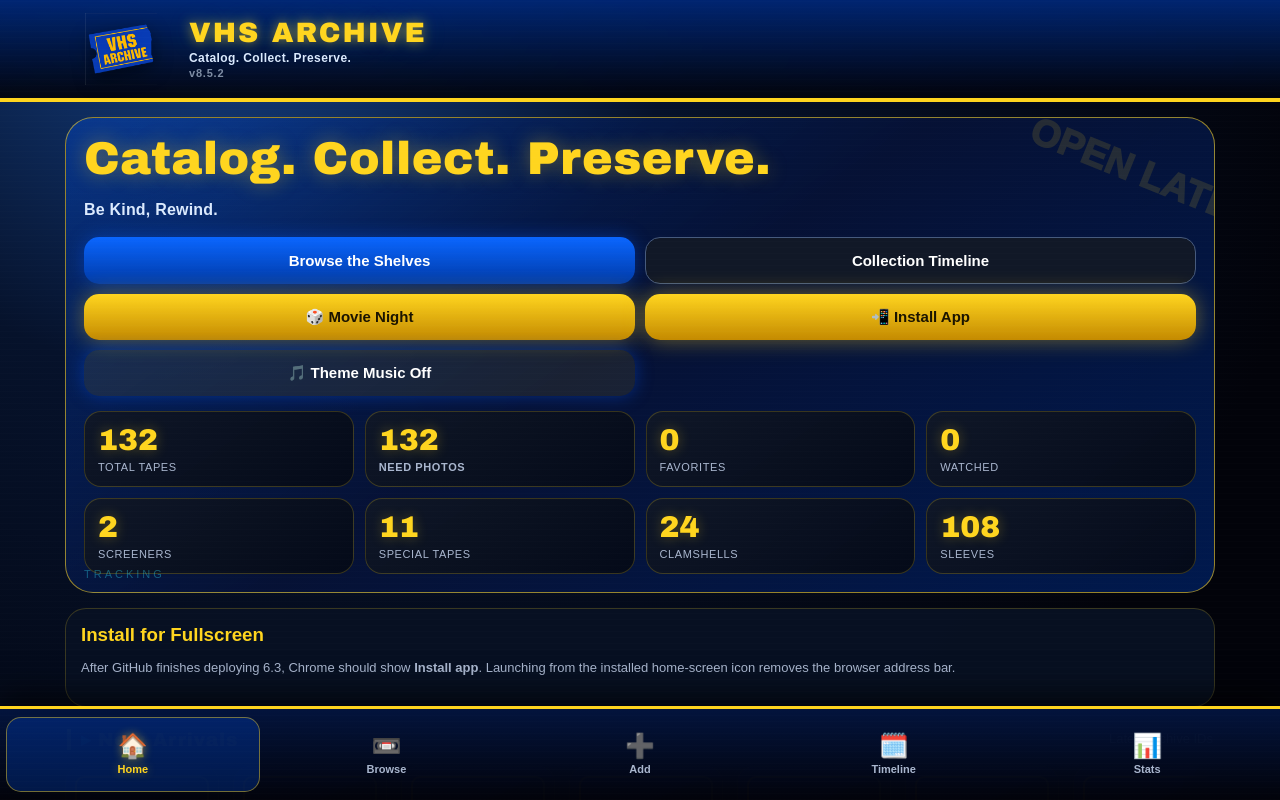
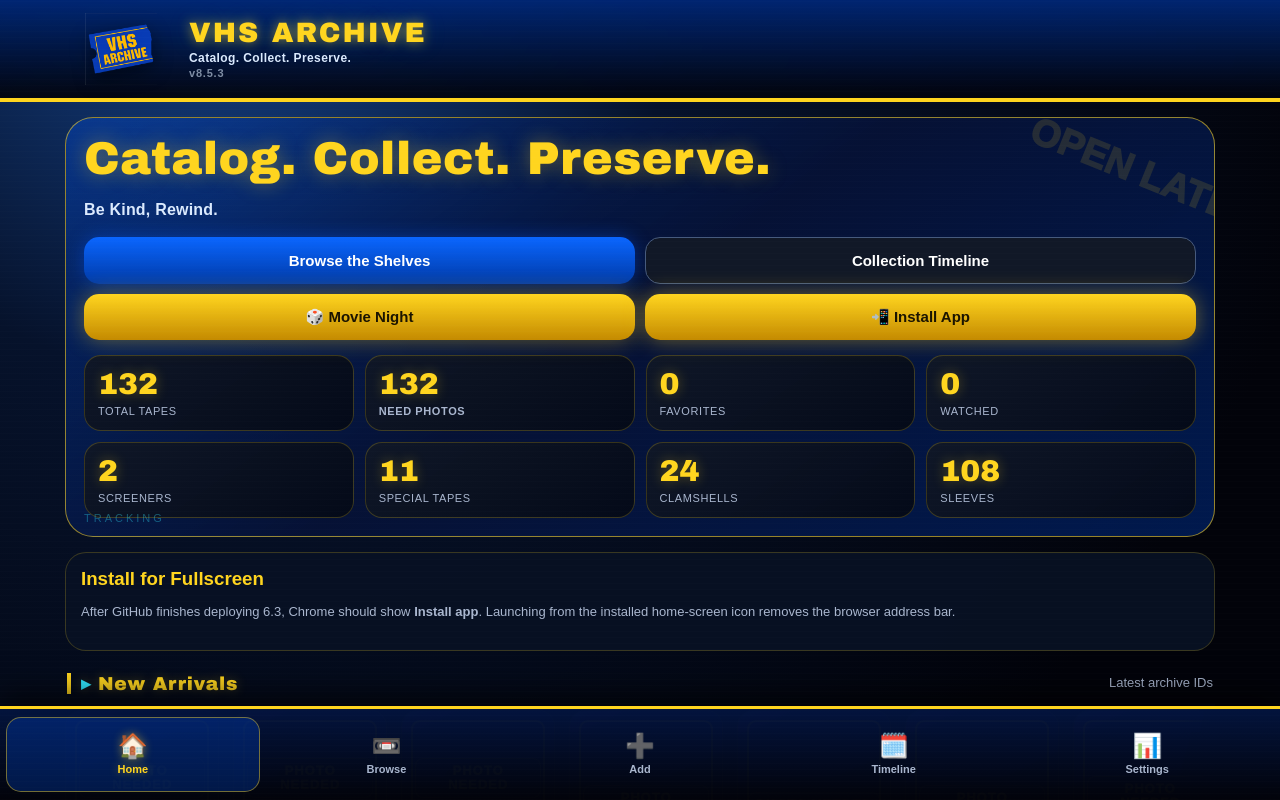
Before and after one commit to Bucket1024/Noah-s-VHS-Archive, a React (Vite) app: page / in a window 1280 px wide. Built offline with nearby package versions, Linux system fonts and the light colour scheme.

Commit message:
Release 8.5.3 - Settings Tab Cleanup

```diff
--- a/index.html
+++ b/index.html
@@ -5,7 +5,7 @@
     <meta name="viewport" content="width=device-width, initial-scale=1.0, viewport-fit=cover" />
     <meta name="theme-color" content="#0058ff" />
     <link rel="manifest" href="./manifest.json" />
-<title>VHS Archive 8.5.2</title>
+<title>VHS Archive 8.5.3</title>
 
     <link rel="icon" href="./favicon.ico" />
     <link rel="icon" type="image/png" sizes="32x32" href="./favicon-32x32.png" />
--- a/package.json
+++ b/package.json
@@ -13,6 +13,6 @@
   },
   "devDependencies": {},
   "name": "vhs-archive",
-  "version": "8.5.2",
+  "version": "8.5.3",
   "private": true
 }
--- a/public/service-worker.js
+++ b/public/service-worker.js
@@ -1,4 +1,4 @@
-const CACHE_NAME = 'vhs-archive-8-5-2';
+const CACHE_NAME = 'vhs-archive-8-5-3';
 const APP_SHELL = [
   './',
   './index.html',
--- a/src/App.jsx
+++ b/src/App.jsx
@@ -64,7 +64,7 @@ const views = [
   ['browse','📼','Browse'],
   ['add','➕','Add'],
   ['timeline','🗓️','Timeline'],
-  ['stats','📊','Stats'],
+  ['stats','📊','Settings'],
 ];
 
 function normalizeTape(t){
@@ -1025,7 +1025,7 @@ function pickMovieNight(){
       <header className="app-header" onClick={() => goToView('home')} role="button" title="Back to top">
         <div className="header-inner">
           <img className="header-ticket-logo" src="./vhs-ticket-header-logo-user.png" alt="VHS Archive logo" />
-          <div><h1>VHS ARCHIVE</h1><div className="sub">Catalog. Collect. Preserve.</div><div className="version-badge">v8.5.2</div></div>
+          <div><h1>VHS ARCHIVE</h1><div className="sub">Catalog. Collect. Preserve.</div><div className="version-badge">v8.5.3</div></div>
         </div>
       </header>
 
@@ -1040,7 +1040,6 @@ function pickMovieNight(){
                 <button className="secondary" onClick={()=>goToView('timeline')}>Collection Timeline</button>
                 <button className="movie-night" onClick={pickMovieNight}>🎲 Movie Night</button>
                 {!isStandalone && <button className="install-button" onClick={installApp}>📲 Install App</button>}
-                <button type="button" className={musicEnabled ? "music-toggle on" : "music-toggle"} onClick={toggleMusic}>🎵 Theme Music {musicEnabled ? "On" : "Off"}</button>
               </div>
               <div className="stats">
                 <div className="stat"><strong>{stats.total}</strong><span>Total Tapes</span></div>
@@ -1224,7 +1223,7 @@ function pickMovieNight(){
 
         {view === 'stats' && (
           <>
-            <div className="panel"><h3>Collection Stats</h3><div className="stats">
+            <div className="panel"><h3>Collection Settings</h3><div className="stats">
               {Object.entries(stats).map(([k,v])=><div className="stat" key={k}><strong>{v}</strong><span>{k}</span></div>)}
             </div></div>
             <div className="panel">
--- a/src/main.css
+++ b/src/main.css
@@ -2202,3 +2202,9 @@ main.app-scroll{
     animation:none!important;
   }
 }
+
+
+/* 8.5.3 Settings Tab Cleanup */
+.music-settings-panel{
+  scroll-margin-top:18px;
+}
```
Also changed, not shown: CHANGELOG_8.5.3.txt (added), UPLOAD_TO_GITHUB_FIRST.txt, 1 other file (tests, documents, lock files or other folders).
